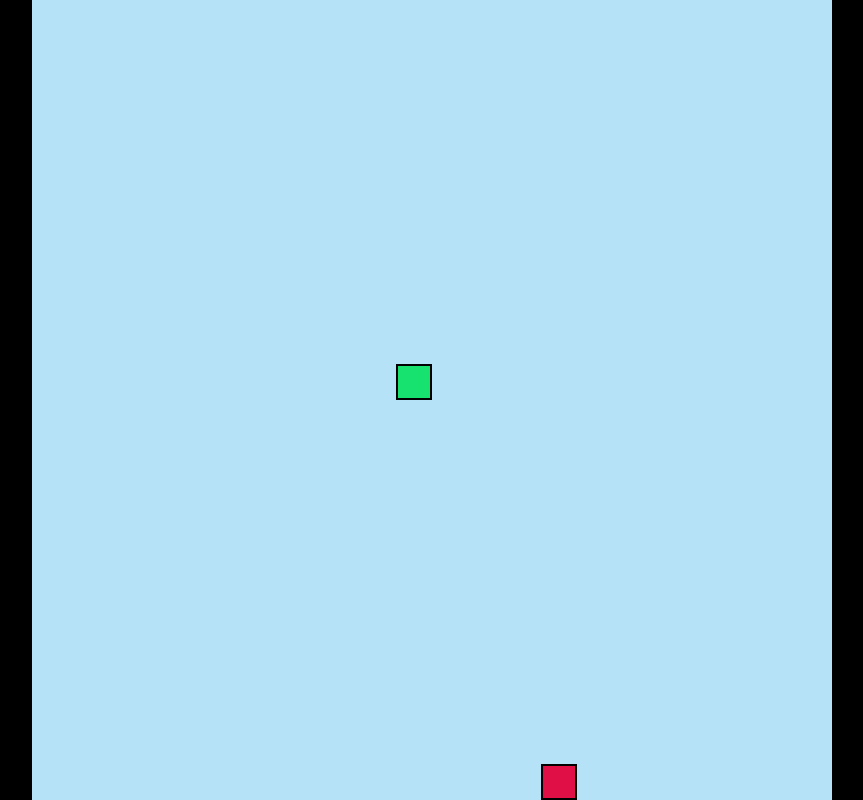
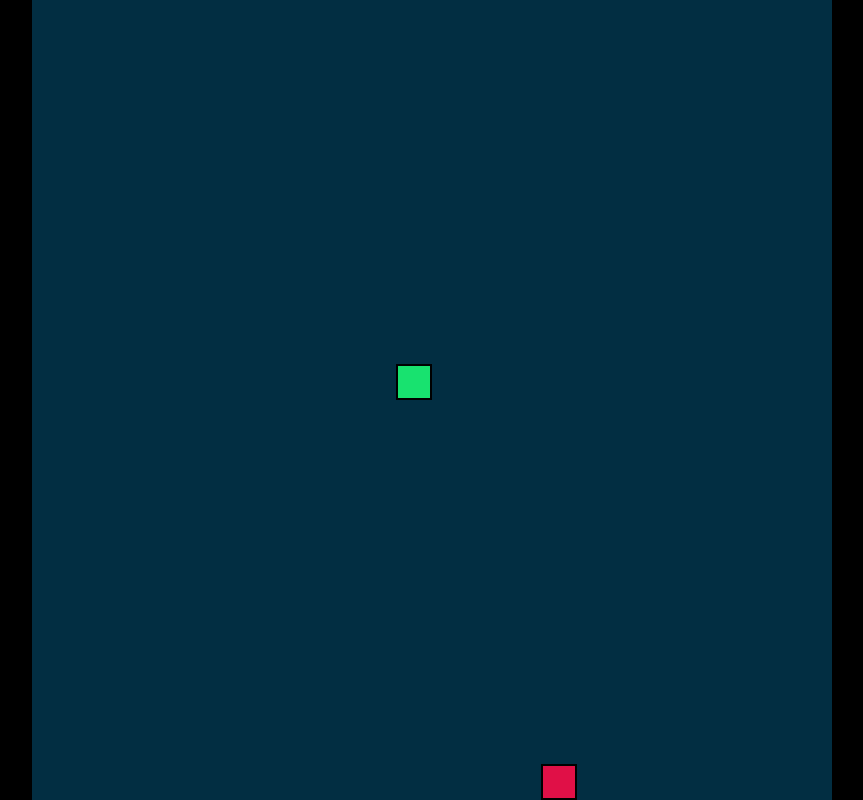
Before and after one commit to GilSh85/SnakeGameJS, a website built with Vite: page index.html in a window 1280 px wide. Shown: the whole page, without its empty margins (208-1071 px from the left). Built offline with nearby package versions, Linux system fonts and the light colour scheme.

Commit message:
Changeg background color

```diff
--- a/index.html
+++ b/index.html
@@ -16,7 +16,7 @@
     }
 
     #game-board {
-      background-color: #b5e2f7;
+      background-color: #022e42;
       width: 100vmin;
       height: 100vmin;
       display: grid;
```
